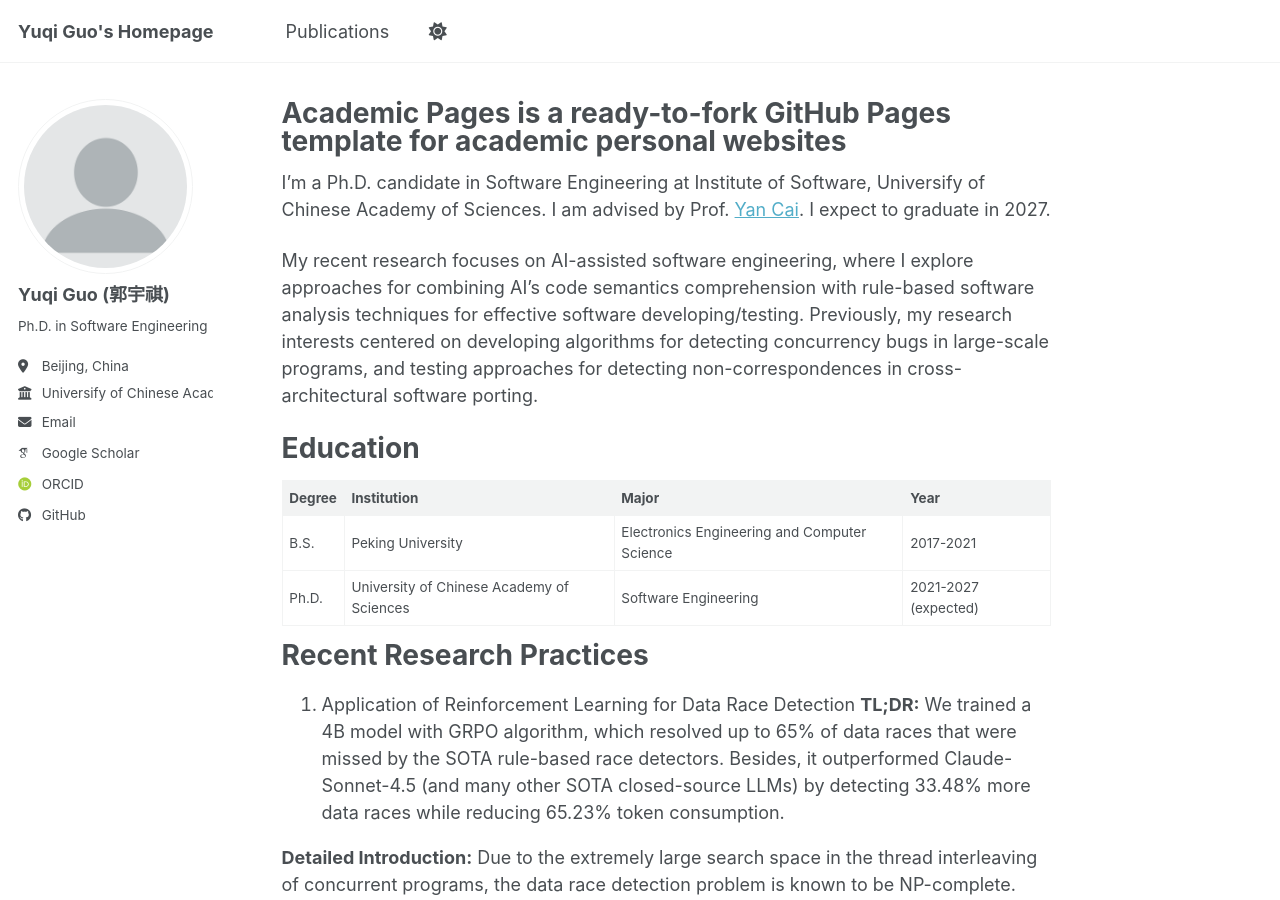
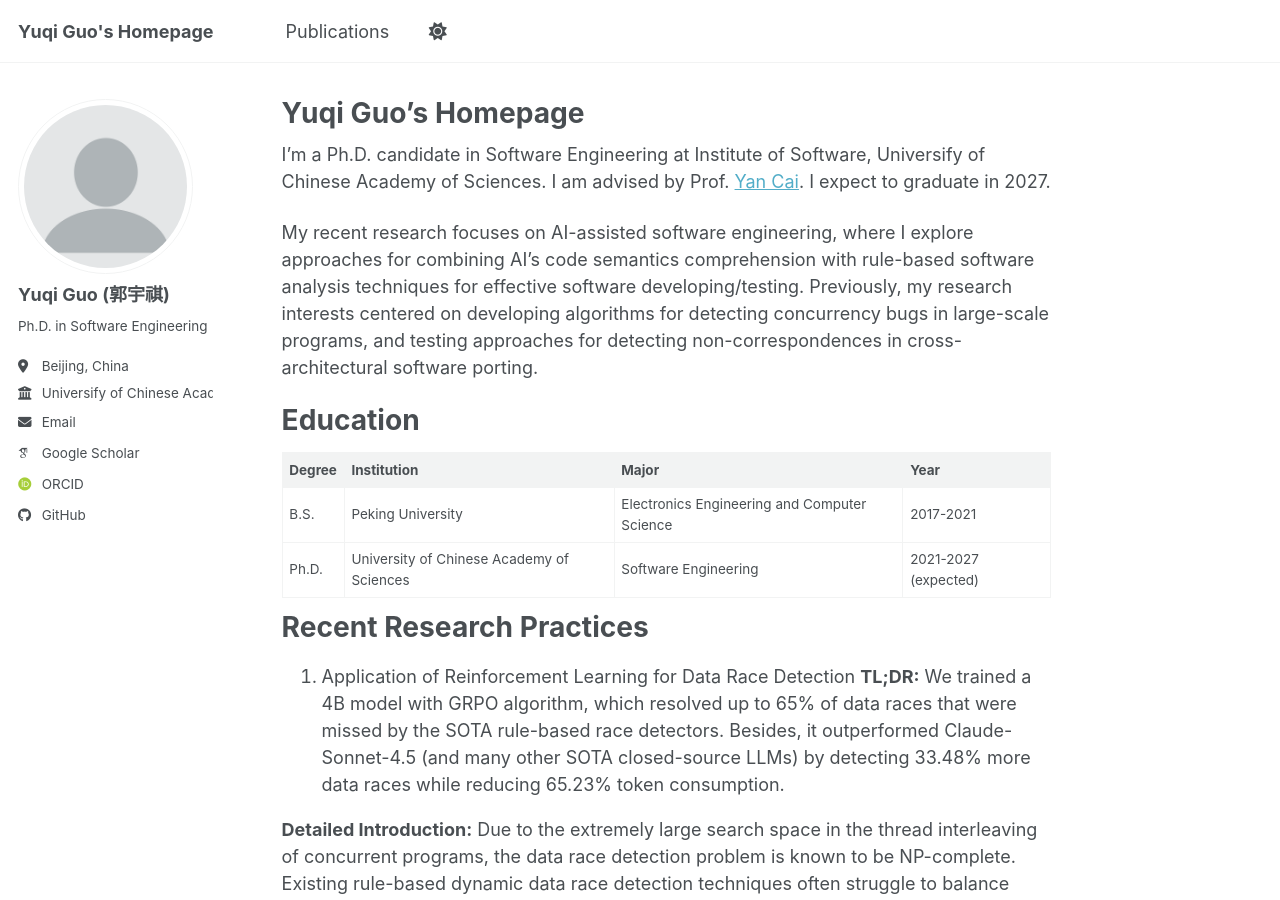
Before and after one commit to guoyuqi020/guoyuqi020.github.io, a Jekyll site: the page built from _pages/about.md, in a window 1280 px wide and 900 px high. Built offline with Jekyll 4.4.1, drawn with Linux system fonts in a browser that asks for light colours; some web fonts are replaced; a script bundle is joined from its source files by our own code; library files that are not in the unit come from our copies.

Commit message:
update title

```diff
--- a/_pages/about.md
+++ b/_pages/about.md
@@ -1,6 +1,6 @@
 ---
 permalink: /
-title: "Academic Pages is a ready-to-fork GitHub Pages template for academic personal websites"
+title: "Yuqi Guo's Homepage"
 author_profile: true
 redirect_from:
   - /about/
```
